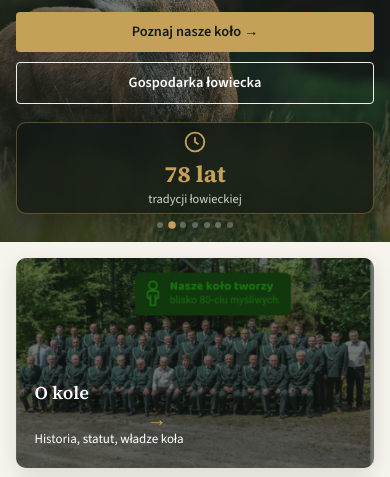
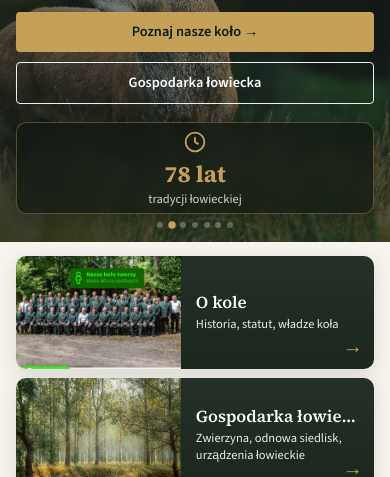
Before and after one commit to duzy30/jelen-oleszyce-demo, a plain HTML site: page index.html in a window 390 px wide. Shown: the part 318-795 px from the top of the page. Drawn offline with nearby package versions, Linux system fonts and the light colour scheme.

Commit message:
Restore horizontal mobile tiles with photo beside text panel.
Match the iPhone layout: compact cards, image on the left, forest-green text panel on the right.

Co-authored-by: Cursor <cursoragent@cursor.com>

```diff
--- a/assets/css/main.css
+++ b/assets/css/main.css
@@ -1437,10 +1437,10 @@ a.wp-block-button__link {
 		width: 100%;
 	}
 
-	/* ----- Tiles: oryginalny cover (zdjęcie + tekst na overlay), jeden pod drugim ----- */
+	/* ----- Tiles: zdjęcie po lewej + panel tekstowy po prawej (jak na iPhonie) ----- */
 	.jelen-tiles {
-		padding-top: 1rem !important;
-		padding-bottom: 1rem !important;
+		padding-top: 0.85rem !important;
+		padding-bottom: 0.85rem !important;
 		padding-left: 1rem !important;
 		padding-right: 1rem !important;
 	}
@@ -1453,7 +1453,7 @@ a.wp-block-button__link {
 	.jelen-tiles__grid {
 		flex-direction: column !important;
 		flex-wrap: nowrap !important;
-		gap: 0.75rem !important;
+		gap: 0.55rem !important;
 	}
 
 	.jelen-tiles__grid > .wp-block-column {
@@ -1463,15 +1463,78 @@ a.wp-block-button__link {
 	}
 
 	.jelen-card.wp-block-cover {
-		min-height: 210px !important;
-		height: auto !important;
+		display: flex !important;
+		flex-direction: row !important;
+		align-items: stretch !important;
+		min-height: 7.1rem !important;
+		height: 7.1rem !important;
+		padding: 0 !important;
 		border-radius: 10px !important;
-	}
-
-	.jelen-card .wp-block-heading,
+		overflow: hidden;
+		aspect-ratio: auto !important;
+	}
+
+	.jelen-card .wp-block-cover__background {
+		display: none !important;
+	}
+
+	.jelen-card .wp-block-cover__image-background {
+		position: relative !important;
+		inset: auto !important;
+		flex: 0 0 46% !important;
+		width: 46% !important;
+		height: 100% !important;
+		max-height: none !important;
+		object-fit: cover !important;
+		object-position: center !important;
+		margin: 0 !important;
+	}
+
+	.jelen-card .wp-block-cover__inner-container {
+		position: relative !important;
+		flex: 1 1 auto !important;
+		min-width: 0 !important;
+		width: auto !important;
+		height: 100% !important;
+		display: flex !important;
+		flex-direction: column !important;
+		justify-content: center !important;
+		align-items: flex-start !important;
+		padding: 0.7rem 0.85rem 0.7rem 0.95rem !important;
+		margin: 0 !important;
+		background: linear-gradient(180deg, #243028 0%, var(--jelen-forest) 100%) !important;
+		box-sizing: border-box;
+	}
+
+	.jelen-card .wp-block-heading {
+		margin: 0 0 0.2rem !important;
+		font-size: 1.05rem !important;
+		line-height: 1.2 !important;
+		white-space: nowrap;
+		overflow: hidden;
+		text-overflow: ellipsis;
+		max-width: 100%;
+		word-break: normal !important;
+	}
+
 	.jelen-card .wp-block-paragraph:not(.jelen-card__arrow) {
+		margin: 0 !important;
+		font-size: 0.78rem !important;
+		line-height: 1.3 !important;
+		opacity: 0.9;
+		display: -webkit-box;
+		-webkit-box-orient: vertical;
+		-webkit-line-clamp: 2;
+		overflow: hidden;
 		word-break: normal !important;
-		overflow-wrap: break-word;
+		padding-right: 1.1rem;
+	}
+
+	.jelen-card__arrow {
+		position: absolute !important;
+		right: 0.7rem;
+		bottom: 0.4rem;
+		margin: 0 !important;
 	}
 
 	.jelen-stat-item {
--- a/index.html
+++ b/index.html
@@ -124,7 +124,7 @@ ol,ul{box-sizing:border-box}:root :where(.wp-block-list.has-background){padding:
 /*# sourceURL=/wp-includes/css/wp-block-template-skip-link.min.css */
 </style>
 <link rel='stylesheet' id='jelen-oleszyce-fonts-css' href='https://fonts.googleapis.com/css2?family=Source+Sans+3:ital,wght@0,400;0,600;0,700;1,400&family=Source+Serif+4:opsz,wght@8..60,400;8..60,600;8..60,700&display=swap' media='all' />
-<link rel='stylesheet' id='jelen-oleszyce-main-css' href='assets/css/main.css?v=12' media='all' />
+<link rel='stylesheet' id='jelen-oleszyce-main-css' href='assets/css/main.css?v=13' media='all' />
 <script id="wp-importmap" type="importmap">
 {"imports":{"@wordpress/interactivity":"./assets/wp/interactivity.index.min.js"}}
 </script>
```
